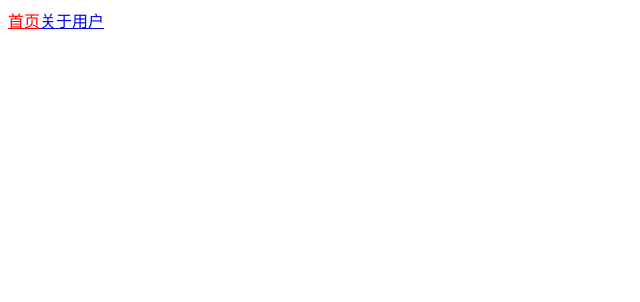
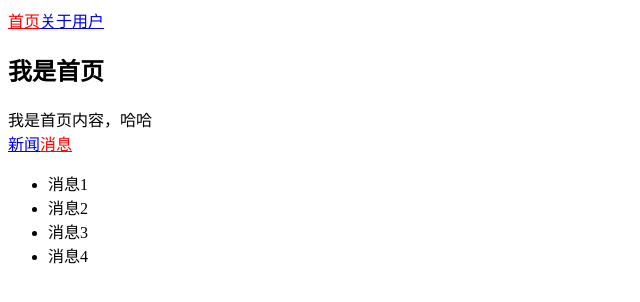
Before and after one commit to 775320358/vue-cli, a Vue app in the folder 05-learnvuerounter/: page /home/message in a window 1280 px wide. Shown: the top 302 px of the page, without its empty margins (0-640 px from the left). Built offline with nearby package versions, Linux system fonts and the light colour scheme.

Commit message:
嵌套路由

```diff
--- a/05-learnvuerounter/src/components/Home.vue
+++ b/05-learnvuerounter/src/components/Home.vue
@@ -2,6 +2,9 @@
   <div >
     <h2>我是首页</h2>
     <div>我是首页内容，哈哈</div>
+    <router-link to="/home/news">新闻</router-link>
+    <router-link to="/home/message">消息</router-link>
+    <router-view></router-view>
   </div>
 </template>
 <script>
--- /dev/null
+++ b/05-learnvuerounter/src/components/HomeMessage.vue
@@ -0,0 +1,19 @@
+<template>
+  <div >
+    <ul>
+      <li>消息1</li>
+      <li>消息2</li>
+      <li>消息3</li>
+      <li>消息4</li>
+    </ul>
+  </div>
+</template>
+<script>
+export default {
+  name:'HomeMessage'
+}
+</script>
+
+<style scoped>
+
+</style>
--- /dev/null
+++ b/05-learnvuerounter/src/components/HomeNews.vue
@@ -0,0 +1,19 @@
+<template>
+  <div >
+    <ul>
+      <li>新闻1</li>
+      <li>新闻2</li>
+      <li>新闻3</li>
+      <li>新闻4</li>
+    </ul>
+  </div>
+</template>
+<script>
+export default {
+  name:'HomeNews'
+}
+</script>
+
+<style scoped>
+
+</style>
--- a/05-learnvuerounter/src/router/index.js
+++ b/05-learnvuerounter/src/router/index.js
@@ -6,6 +6,8 @@
 const Home = () => import('../components/Home.vue')
 const About = () => import('../components/About.vue')
 const User = () => import('../components/User.vue')
+const HomeNews = () => import('../components/HomeNews.vue')
+const HomeMessage = () => import('../components/HomeMessage.vue')
 
 //1.通过Vue.use（插件）安装插件
 Vue.use(VueRouter)
@@ -18,7 +20,20 @@
   },
   {
     path: '/home',
-    component: Home
+    component: Home,
+    children: [{
+        path: '',
+        redirect: 'news'
+      },
+      {
+        path: 'news',
+        component: HomeNews
+      },
+      {
+        path: 'message',
+        component: HomeMessage
+      }
+    ]
   },
   {
     path: '/about',
```
